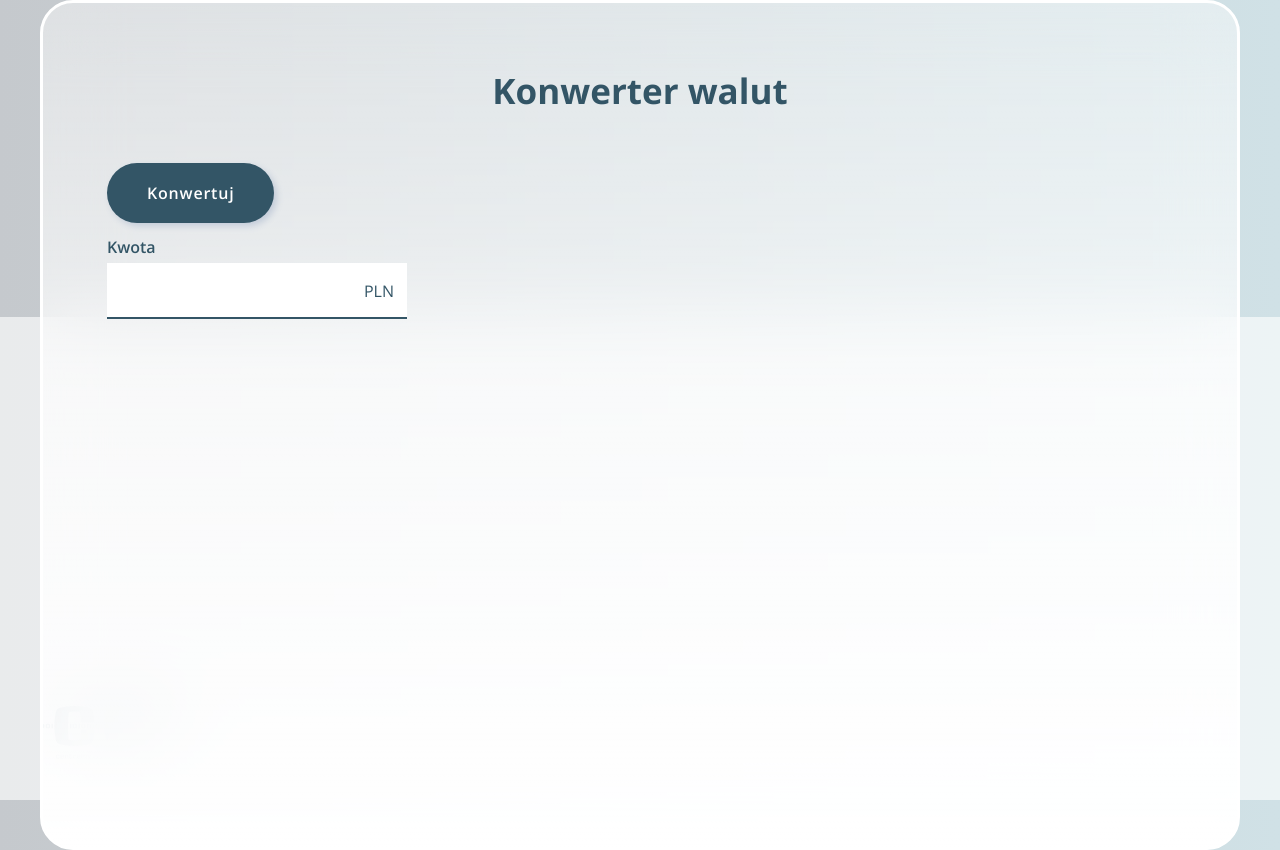
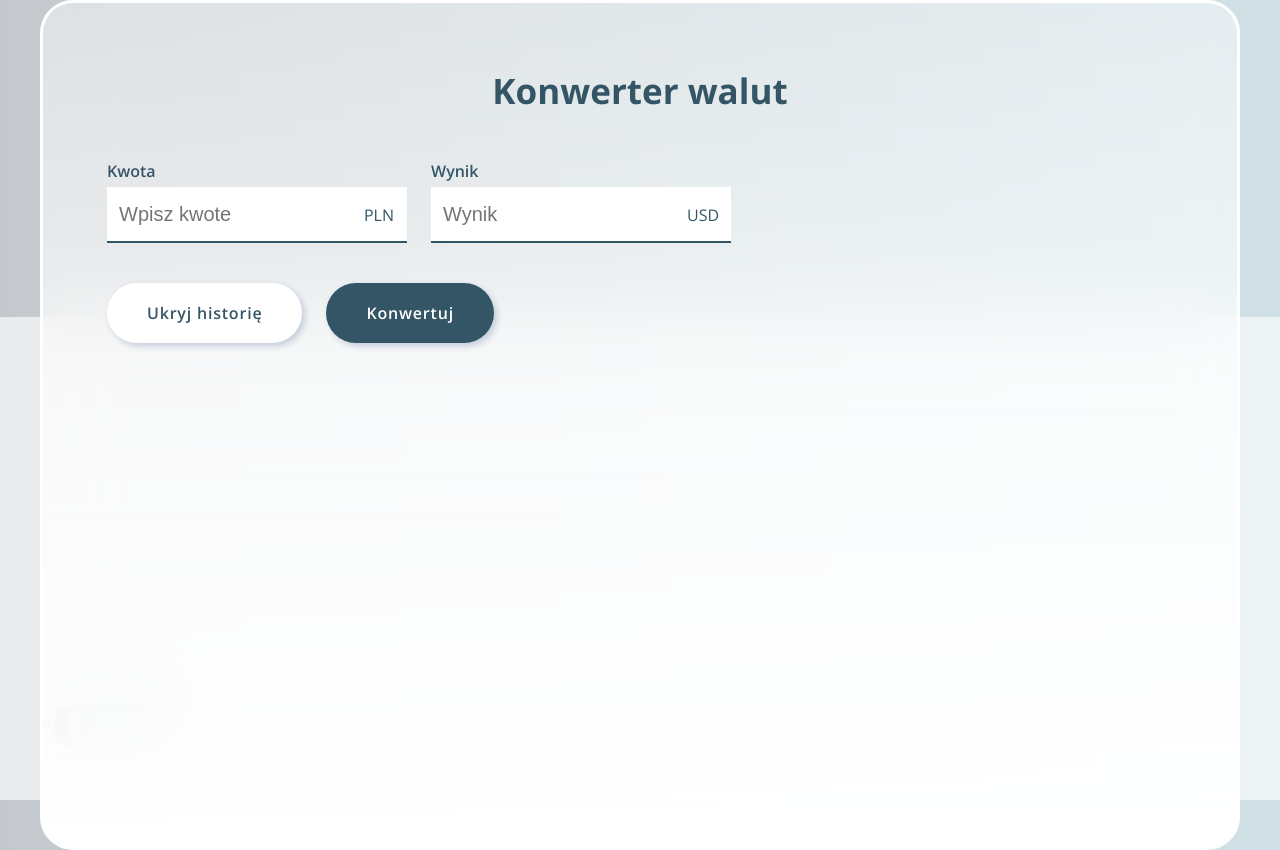
Before and after one commit to valerii-frontend/currency, a React (Create React App) app: page / in a window 1280 px wide. Built offline with nearby package versions, Linux system fonts and the light colour scheme; the HTML template or start-up script is replaced by a standard one.

Commit message:
add test layout

```diff
--- a/src/App.tsx
+++ b/src/App.tsx
@@ -9,9 +9,14 @@ function App() {
 	return (
 		<div className='App'>
 			<Card title='Konwerter walut'>
-				<Button>Konwertuj</Button>
-				<br />
-				<Input id='currency' label='PLN' name='Kwota' />
+				<div style={{ display: "flex" }}>
+					<Input id='from' label='PLN' name='Kwota' placeholder='Wpisz kwote' />
+					<Input id='to' label='USD' name='Wynik' placeholder='Wynik' disabled />
+				</div>
+				<div style={{ display: "flex" }}>
+					<Button view='secondary'>Ukryj historię</Button>
+					<Button>Konwertuj</Button>
+				</div>
 			</Card>
 		</div>
 	);
--- a/src/components/UI/Button/Button.module.css
+++ b/src/components/UI/Button/Button.module.css
@@ -14,6 +14,9 @@
 	cursor: pointer;
 	box-shadow: var(--box-shadow);
 	transition: 0.3s;
+}
+.btn:first-child {
+	margin-right: 24px;
 }
 .btn:hover:not(:disabled) {
 	--box-shadow: 5px 5px 12px #98adcd;
--- a/src/components/UI/Input/Input.module.css
+++ b/src/components/UI/Input/Input.module.css
@@ -1,8 +1,14 @@
 .input {
 	max-width: 300px;
 	position: relative;
+	margin-bottom: 40px;
 }
-
+.input:first-child {
+	margin-right: 24px;
+}
+.input input:disabled {
+	background-color: var(--white);
+}
 .title {
 	display: inline-block;
 	font-weight: 600;
@@ -25,6 +31,7 @@
 
 .input input::placeholder {
 	font-weight: 400;
+	transition: 300ms;
 }
 
 .input.invalid input {
@@ -36,6 +43,9 @@
 }
 .input input:focus + .label {
 	color: var(--primary);
+}
+.input input:focus::placeholder {
+	opacity: 0;
 }
 
 .input input:focus,
--- a/src/components/UI/Input/Input.tsx
+++ b/src/components/UI/Input/Input.tsx
@@ -6,9 +6,10 @@ interface InputProps {
 	id: string;
 	placeholder?: string;
 	name: string;
+	disabled?: boolean;
 }
 
-const Input: FC<InputProps> = ({ placeholder, id, label, name }) => {
+const Input: FC<InputProps> = ({ placeholder, id, label, name, disabled }) => {
 	const [inputText, setInputText] = useState<string>("");
 	const [inputError, setInputError] = useState<boolean>(false);
 
@@ -26,6 +27,7 @@ const Input: FC<InputProps> = ({ placeholder, id, label, name }) => {
 				{name}
 			</label>
 			<input
+				disabled={disabled}
 				placeholder={placeholder}
 				id={id}
 				value={inputText}
```
